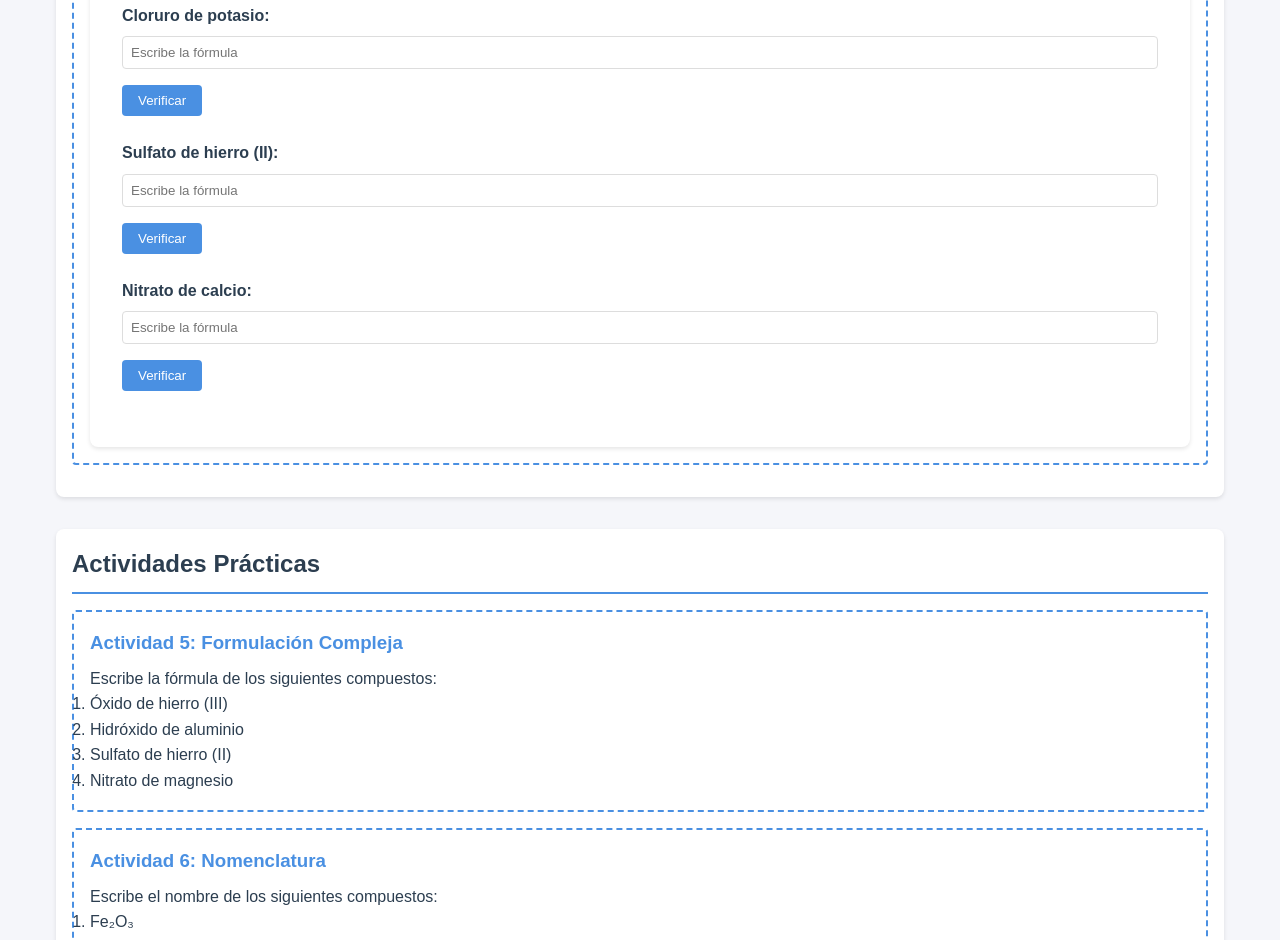
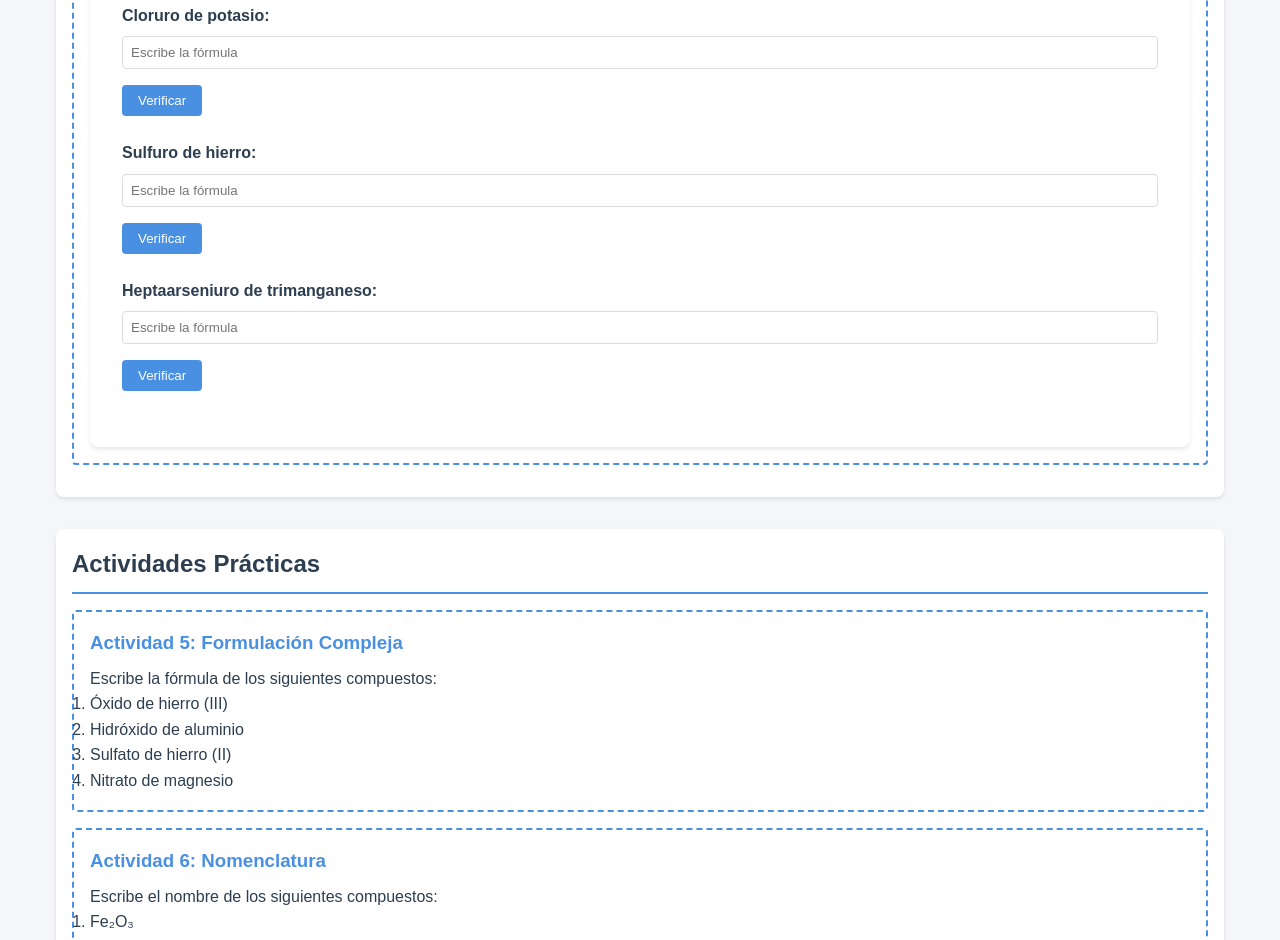
Before and after one commit to Antonio1Montecalpe/Web-Formulacion-Inorganica, a plain HTML site: page index.html in a window 1280 px wide. Shown: the part 3731-4671 px from the top of the page. Drawn offline with Linux system fonts and the light colour scheme.

Commit message:
Update index.html

```diff
--- a/index.html
+++ b/index.html
@@ -355,12 +355,12 @@
                         <button onclick="verificarFormula('sal1', 'KCl')">Verificar</button>
                     </div>
                     <div class="input-group">
-                        <label for="sal2">Sulfato de hierro (II):</label>
+                        <label for="sal2">Sulfuro de hierro:</label>
                         <input type="text" id="sal2" placeholder="Escribe la fórmula">
-                        <button onclick="verificarFormula('sal2', 'FeSO₄')">Verificar</button>
+                        <button onclick="verificarFormula('sal2', 'FeS')">Verificar</button>
                     </div>
                     <div class="input-group">
-                        <label for="sal3">Nitrato de calcio:</label>
+                        <label for="sal3">Heptaarseniuro de trimanganeso:</label>
                         <input type="text" id="sal3" placeholder="Escribe la fórmula">
                         <button onclick="verificarFormula('sal3', 'Ca(NO₃)₂')">Verificar</button>
                     </div>
```
